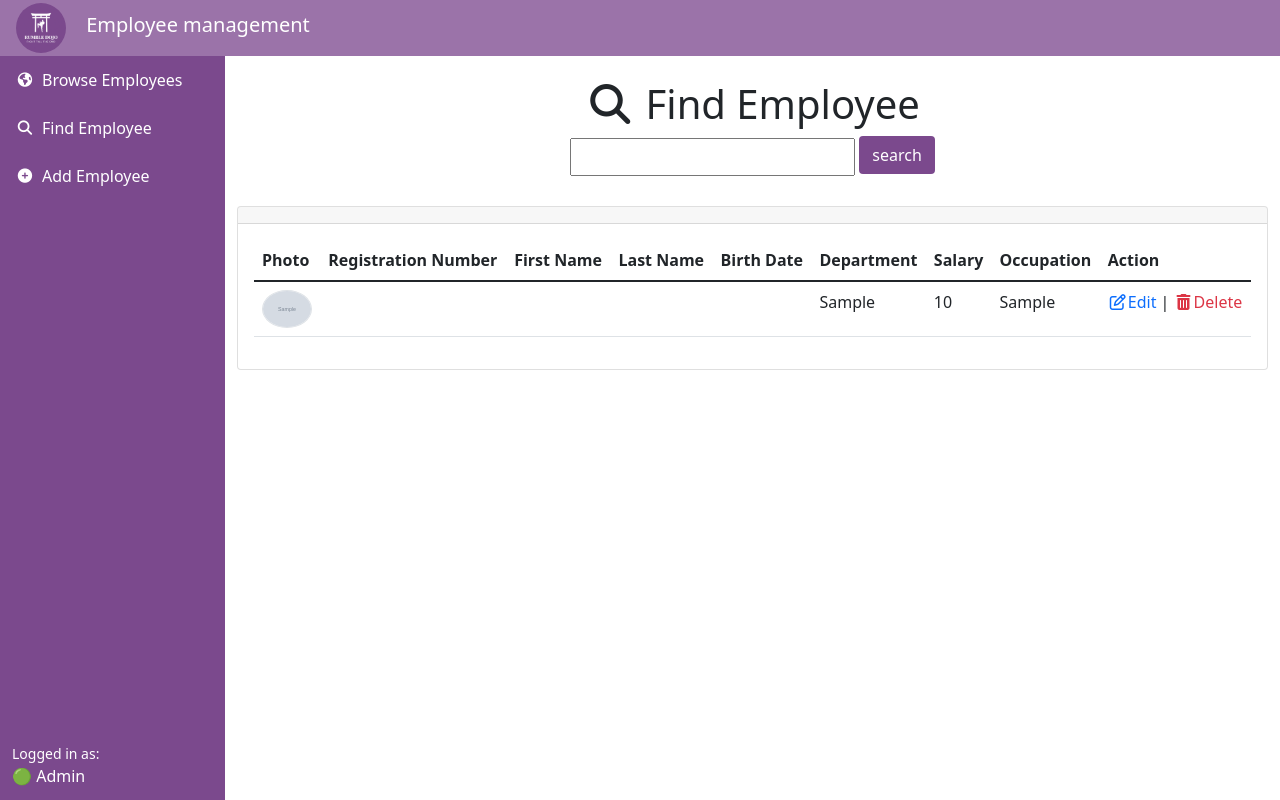
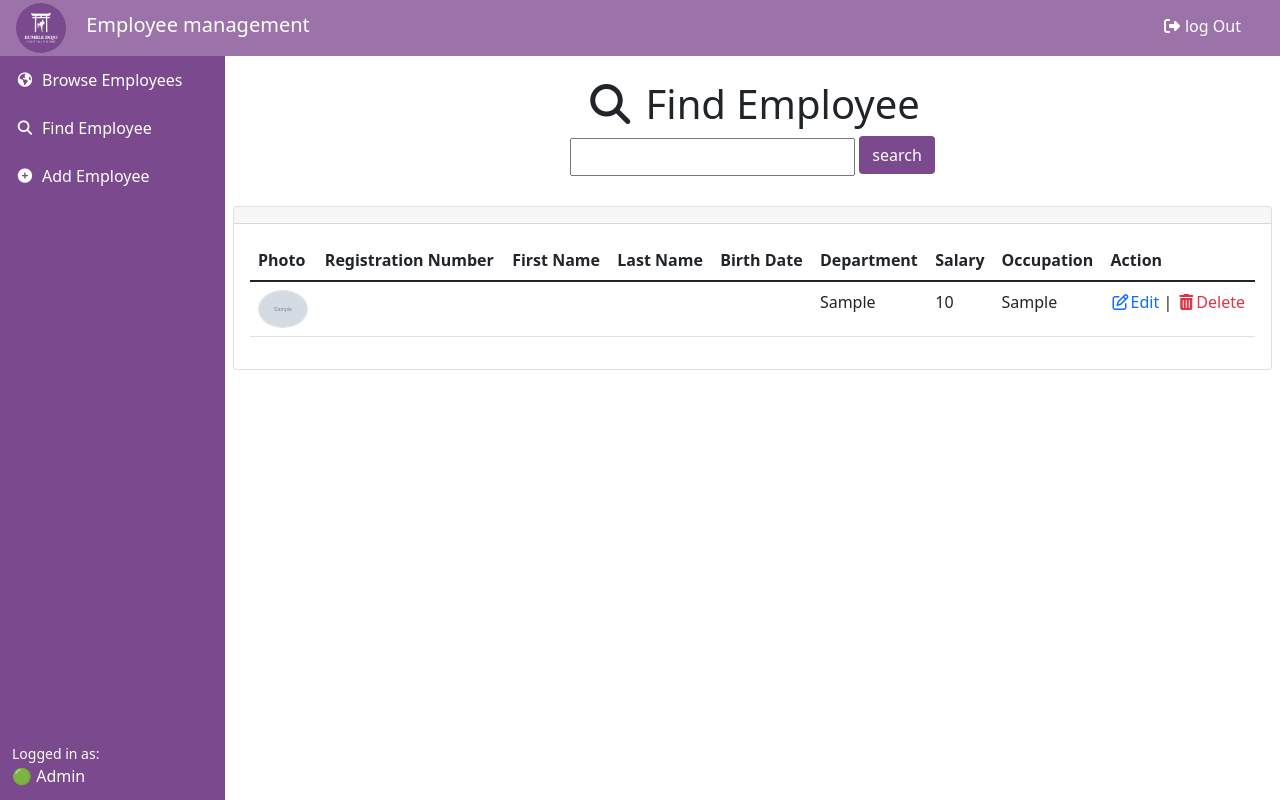
Before and after one commit to Merradou-Abderrahmane/project-10-gestion-demployee, a PHP site: page /search.php in a window 1280 px wide. Run offline with PHP 8.4, Linux system fonts and the light colour scheme; tables that the repository leaves empty or names only in its code hold one stand-in row (values such as "Sample post"); grey boxes marked "Sample" are stand-in pictures; data that the repository does not hold is empty; some libraries are stand-ins or nearby versions.

Commit message:
add logout icon

```diff
--- a/src/search.php
+++ b/src/search.php
@@ -25,7 +25,7 @@ else
     <script src="https://kit.fontawesome.com/110fb8b8a8.js" crossorigin="anonymous"></script>
     <title>Employee management</title>
     <link href="css/style.css" rel="stylesheet" />
-    <link rel="stylesheet" href="./css/custom.css"
+    <link rel="stylesheet" href="./css/custom.css" />
 </head>
 
 <body class="sb-nav-fixed">
@@ -35,6 +35,8 @@ else
             <img id="logo" class=" ms-3 rounded-circle" style="width:50px;" src="images/logo.png" alt="logo">
 
             <a class="navbar-brand ps-3" id="top-title" href="index.php">Employee management</a>
+            <a href="logOut.php" style="text-decoration: none; margin-left: 850px; "  > <i class="fa fa-sign-out" style="margin-right:5px;" aria-hidden="true"></i>log Out</a>
+
         </div>
     </nav>
     <div id="layoutSidenav">
@@ -73,7 +75,7 @@ else
                     </div>
                 </form>
 
-                <div class="container-fluid px-8">
+                <div class="container-fluid px-2">
                     <form method="GET">
                         <div class="card mt-4 ">
                             <div class="card-header">
```
